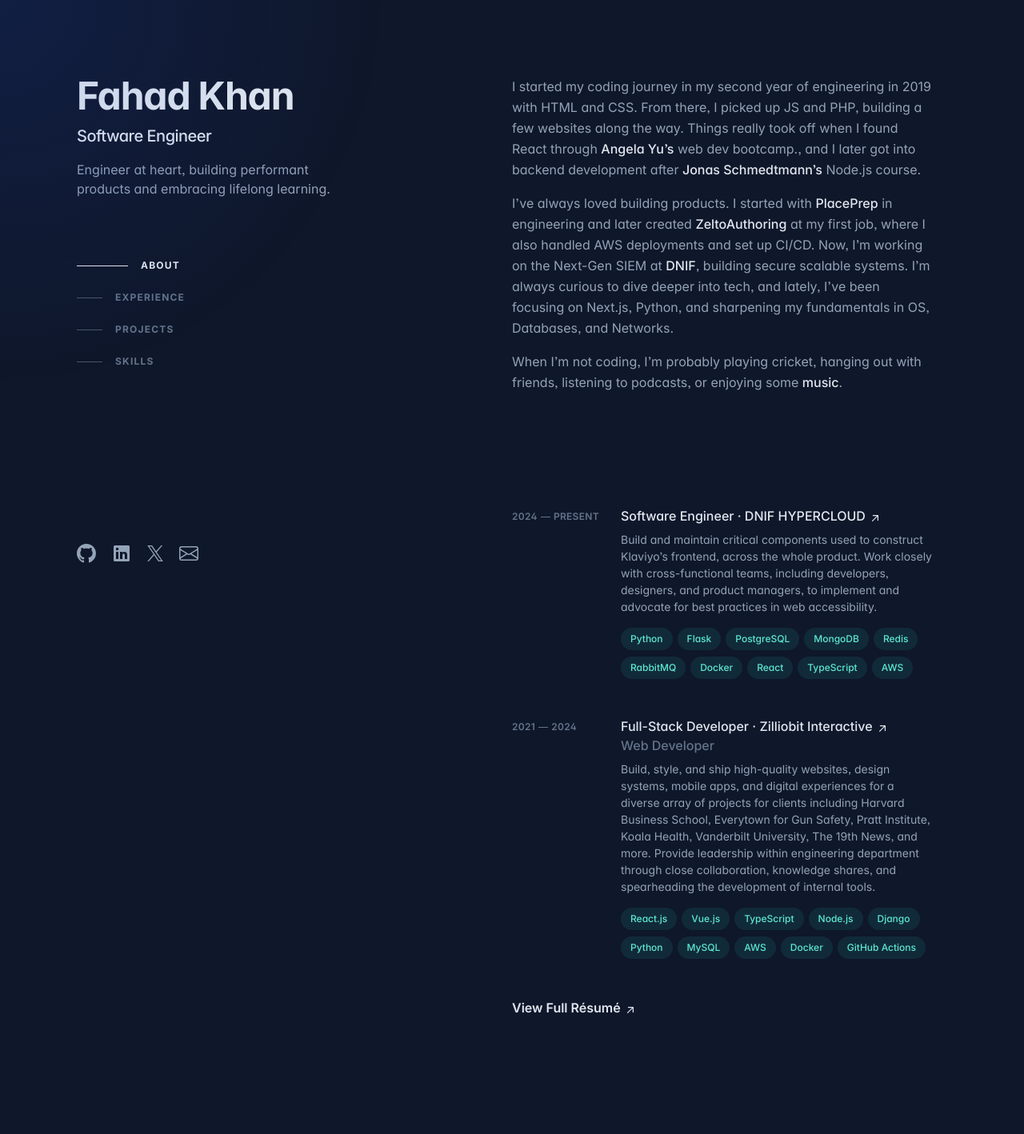
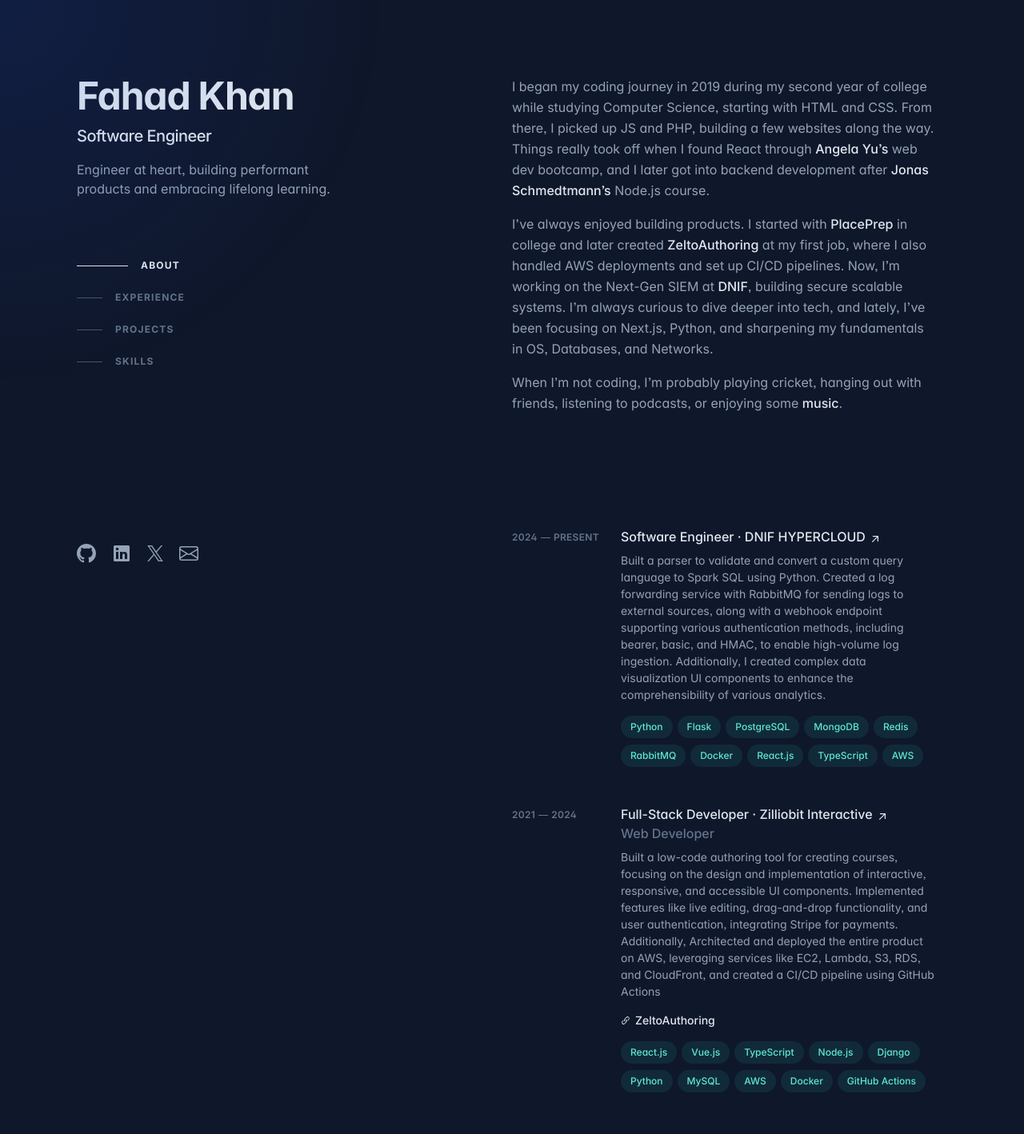
Before and after one commit to kfahad5607/personal-website, a Next.js app: page / in a window 1280 px wide. Shown: the top 1418 px of the page at 80% size. Built offline with nearby package versions, Linux system fonts and the light colour scheme.

Commit message:
Fixed content and favicon

```diff
--- a/components/sections/AboutSection.tsx
+++ b/components/sections/AboutSection.tsx
@@ -13,10 +13,10 @@
         </div>
         <div>
             <p className="mb-4">
-                I started my coding journey in my second year of engineering in 2019 with HTML and CSS. From there, I picked up JS and PHP, building a few websites along the way. Things really took off when I found React through <TextLink href='https://www.udemy.com/user/4b4368a3-b5c8-4529-aa65-2056ec31f37e' label='Angela Yu’s' ariaLabel='Angela Yu’s Udemy Profile (opens in a new tab)' className='text-slate-200' />  web dev bootcamp., and I later got into backend development after <TextLink href='https://www.udemy.com/user/jonasschmedtmann' label='Jonas Schmedtmann’s' ariaLabel='Angela Yu’s Udemy Profile (opens in a new tab)' className='text-slate-200' /> Node.js course.
+                I began my coding journey in 2019 during my second year of college while studying Computer Science, starting with HTML and CSS. From there, I picked up JS and PHP, building a few websites along the way. Things really took off when I found React through <TextLink href='https://www.udemy.com/user/4b4368a3-b5c8-4529-aa65-2056ec31f37e' label='Angela Yu’s' ariaLabel='Angela Yu’s Udemy Profile (opens in a new tab)' className='text-slate-200' />  web dev bootcamp, and I later got into backend development after <TextLink href='https://www.udemy.com/user/jonasschmedtmann' label='Jonas Schmedtmann’s' ariaLabel='Angela Yu’s Udemy Profile (opens in a new tab)' className='text-slate-200' /> Node.js course.
             </p>
 
-            <p className="mb-4">I’ve always loved building products. I started with <TextLink href='https://www.youtube.com/watch?v=eYJRO9IgCms' label='PlacePrep' ariaLabel='PlacePrep (opens in a new tab)' className='text-slate-200' /> in engineering and later created <TextLink href='https://zeltoauthoring.com' label='ZeltoAuthoring' ariaLabel='ZeltoAuthoring (opens in a new tab)' className='text-slate-200' /> at my first job, where I also handled AWS deployments and set up CI/CD. Now, I’m working on the Next-Gen SIEM at <TextLink href='https://www.dnif.it/' label='DNIF' ariaLabel='DNIF Hypercloud (opens in a new tab)' className='text-slate-200' />, building secure scalable systems. I’m always curious to dive deeper into tech, and lately, I’ve been focusing on Next.js, Python, and sharpening my fundamentals in OS, Databases, and Networks.
+            <p className="mb-4">I’ve always enjoyed building products. I started with <TextLink href='https://www.youtube.com/watch?v=eYJRO9IgCms' label='PlacePrep' ariaLabel='PlacePrep (opens in a new tab)' className='text-slate-200' /> in college and later created <TextLink href='https://zeltoauthoring.com' label='ZeltoAuthoring' ariaLabel='ZeltoAuthoring (opens in a new tab)' className='text-slate-200' /> at my first job, where I also handled AWS deployments and set up CI/CD pipelines. Now, I’m working on the Next-Gen SIEM at <TextLink href='https://www.dnif.it/' label='DNIF' ariaLabel='DNIF Hypercloud (opens in a new tab)' className='text-slate-200' />, building secure scalable systems. I’m always curious to dive deeper into tech, and lately, I’ve been focusing on Next.js, Python, and sharpening my fundamentals in OS, Databases, and Networks.
             </p>
             <p >When I’m not coding, I’m probably playing cricket, hanging out with friends, listening to podcasts, or enjoying some <TextLink href='https://open.spotify.com/genre/0JQ5DAqbMKFKSopHMaeIeI' label='music' ariaLabel='Punjabi Music (opens in a new tab)' className='text-slate-200' />.</p>
         </div>
--- a/components/sections/ExperienceSection.tsx
+++ b/components/sections/ExperienceSection.tsx
@@ -22,9 +22,9 @@
         startDate: '2024',
         endDate: 'present',
         designations: ['Software Engineer'],
-        description: 'Build and maintain critical components used to construct Klaviyo’s frontend, across the whole product. Work closely with cross-functional teams, including developers, designers, and product managers, to implement and advocate for best practices in web accessibility.',
+        description: 'Built a parser to validate and convert a custom query language to Spark SQL using Python. Created a log forwarding service with RabbitMQ for sending logs to external sources, along with a webhook endpoint supporting various authentication methods, including bearer, basic, and HMAC, to enable high-volume log ingestion. Additionally, I created complex data visualization UI components to enhance the comprehensibility of various analytics.',
         projects: [],
-        skills: ['Python', 'Flask', 'PostgreSQL', 'MongoDB', 'Redis', 'RabbitMQ', 'Docker', 'React', 'TypeScript', 'AWS'],
+        skills: ['Python', 'Flask', 'PostgreSQL', 'MongoDB', 'Redis', 'RabbitMQ', 'Docker', 'React.js', 'TypeScript', 'AWS'],
         company: {
             name: 'DNIF HYPERCLOUD',
             url: 'https://www.dnif.it'
@@ -34,8 +34,13 @@
         startDate: '2021',
         endDate: '2024',
         designations: ['Full-Stack Developer', 'Web Developer'],
-        description: 'Build, style, and ship high-quality websites, design systems, mobile apps, and digital experiences for a diverse array of projects for clients including Harvard Business School, Everytown for Gun Safety, Pratt Institute, Koala Health, Vanderbilt University, The 19th News, and more. Provide leadership within engineering department through close collaboration, knowledge shares, and spearheading the development of internal tools.',
-        projects: [],
+        description: 'Built a low-code authoring tool for creating courses, focusing on the design and implementation of interactive, responsive, and accessible UI components. Implemented features like live editing, drag-and-drop functionality, and user authentication, integrating Stripe for payments. Additionally, Architected and deployed the entire product on AWS, leveraging services like EC2, Lambda, S3, RDS, and CloudFront, and created a CI/CD pipeline using GitHub Actions',
+        projects: [
+            {
+                label: 'ZeltoAuthoring',
+                url: 'https://zeltoauthoring.com'
+            }
+        ],
         skills: ['React.js', 'Vue.js', 'TypeScript', 'Node.js', 'Django', 'Python', 'MySQL', 'AWS', 'Docker', 'GitHub Actions'],
         company: {
             name: 'Zilliobit Interactive',
```
Also changed, not shown: 1 other file (tests, documents, lock files or other folders).
